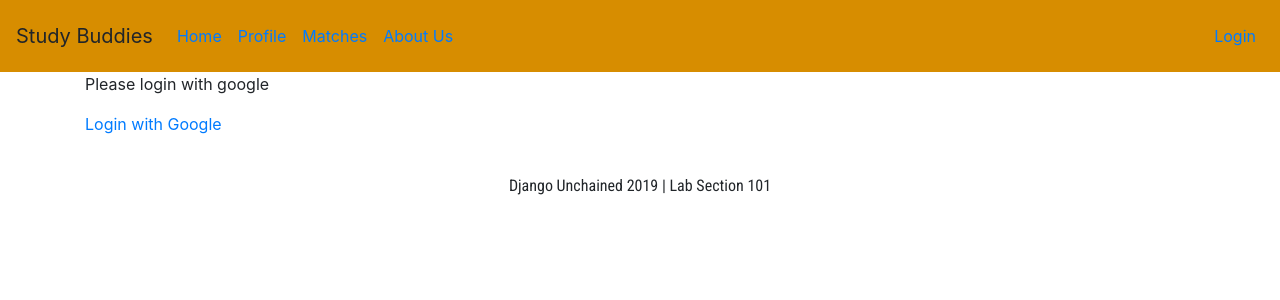
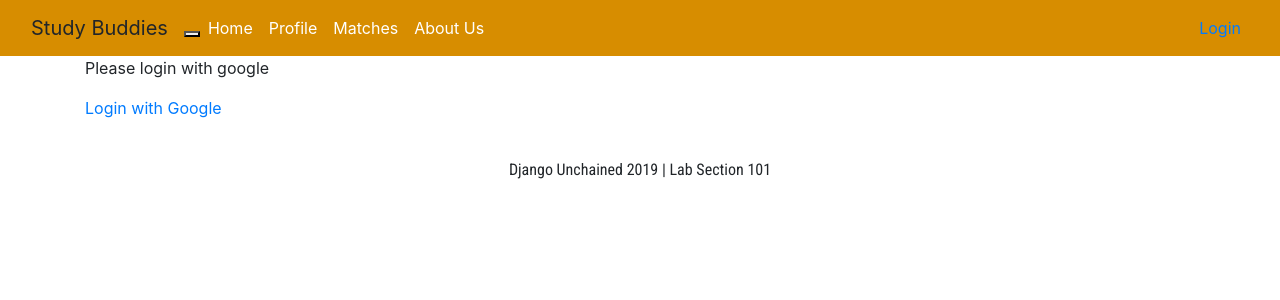
Before and after one commit to thejimster82/SkillMatch, a Django app: page /home/ in a window 1280 px wide. Shown: the top 300 px of the page. Run offline with Django 3.2, Linux system fonts and the light colour scheme; some libraries are stand-ins or nearby versions.

Commit message:
fix navbar link disappearing issue when made smaller

```diff
--- a/matching/templates/matching/base.html
+++ b/matching/templates/matching/base.html
@@ -7,10 +7,9 @@
     <meta charset="utf-8">
     <meta name="viewport" content="width=device-width, initial-scale=1">
     <link rel="stylesheet" type="text/css" href="{% static 'matching/styles.css'%}">
-    <!-- Latest compiled and minified CSS -->
-    <!--link rel="stylesheet" href="https://maxcdn.bootstrapcdn.com/bootstrap/4.1.3/css/bootstrap.min.css"-->
-    <link href="https://stackpath.bootstrapcdn.com/bootstrap/4.2.1/css/bootstrap.min.css" rel="stylesheet"
-        integrity="sha384-GJzZqFGwb1QTTN6wy59ffF1BuGJpLSa9DkKMp0DgiMDm4iYMj70gZWKYbI706tWS" crossorigin="anonymous">
+
+    <link rel="stylesheet" href="https://stackpath.bootstrapcdn.com/bootstrap/4.3.1/css/bootstrap.min.css" integrity="sha384-ggOyR0iXCbMQv3Xipma34MD+dH/1fQ784/j6cY/iJTQUOhcWr7x9JvoRxT2MZw1T" crossorigin="anonymous">
+
 
     <!-- jQuery library -->
     <script src="https://ajax.googleapis.com/ajax/libs/jquery/3.3.1/jquery.min.js"></script>
@@ -35,30 +34,36 @@
 
 <body>
     <nav class="navbar navbar-expand-lg" style="background-color: #d78d00;">
+    <div class="container-fluid">
         <a class="navbar-brand">Study Buddies</a>
-        <div class="collapse navbar-collapse">
+        <div class="navbar-header">
+            <button type="button" class="navbar-toggle" data-toggle="collapse" data-target="#navBar">
+                    <span class="dark-blue-text"><i class="fas fa-bars fa-1x"></i></span>
+            </button>
+        </div>
+        <div class="collapse navbar-collapse" id="navBar">
             <ul class="navbar-nav mr-auto">
                 <li class="nav-item">
-                    <a class="nav-link" href="/home">Home</a>
+                    <a class="nav-link" href="/home" style="color: white">Home</a>
                 </li>
                 <li class="nav-item">
-                    <a class="nav-link" href="/profile">Profile</a>
+                    <a class="nav-link" href="/profile" style="color: white">Profile</a>
                 </li>
                 <li class="nav-item">
-                    <a class="nav-link" href="/matches">Matches</a>
+                    <a class="nav-link" href="/matches" style="color: white">Matches</a>
                 </li>
                 <li class="nav-item">
-                    <a class="nav-link" href="#">About Us</a>
+                    <a class="nav-link" href="#" style="color: white">About Us</a>
                 </li>
             </ul>
-            <span class="navbar-text">
+            <span>
                 {% if user.is_authenticated %}
                 <ul class="navbar-nav mr-auto">
                     <li class="nav-item">
-                        <a class="nav-link" href="/profile">Hello {{ user.username }}!</a>
+                        <a class="nav-link" href="/profile" style="color: white">Hello {{ user.username }}!</a>
                     </li>
                     <li class="nav-item">
-                        <a class="nav-link" href="{% url 'logout'%}">Logout</a>
+                        <a class="nav-link" href="{% url 'logout'%}" style="color: white">Logout</a>
                     </li>
                 </ul>
                 {% else %}
@@ -69,6 +74,7 @@
                 </ul>
                 {% endif %}
             </span>
+        </div>
         </div>
     </nav>
 
```
